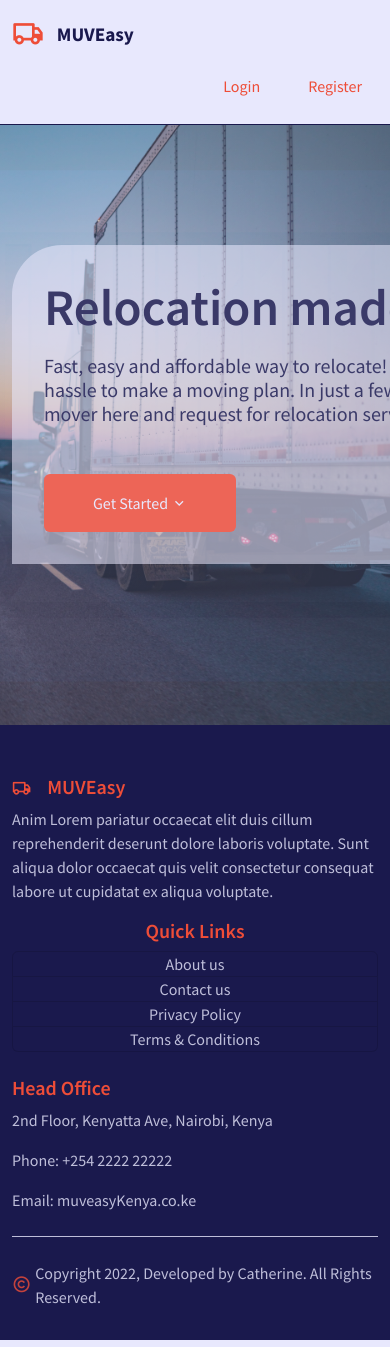
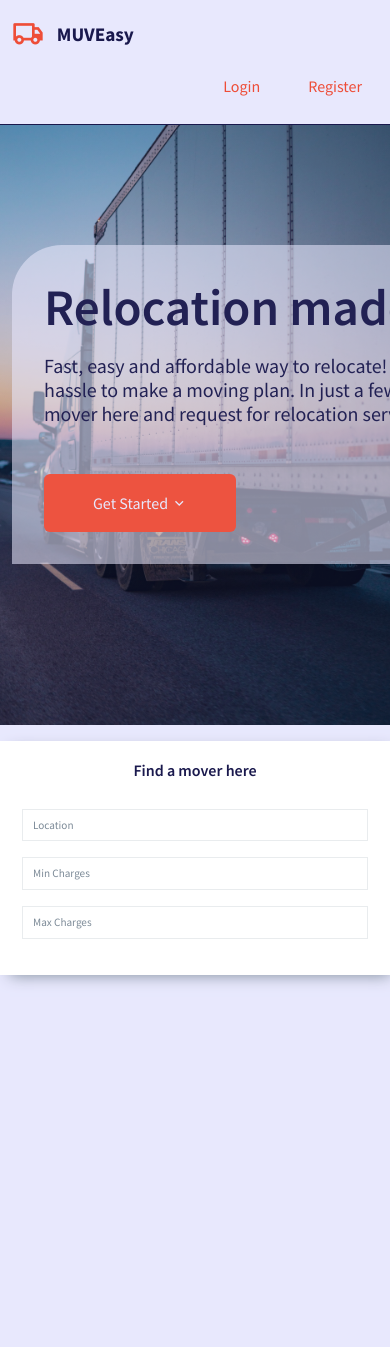
Before and after one commit to esthercate/MUVEasy, a React (Create React App) app in the folder client/: page /home in a window 390 px wide. Shown: the top 1347 px of the page. Built offline with nearby package versions, Linux system fonts and the light colour scheme.

Commit message:
added filter form

```diff
--- a/client/src/components/UI/FindMoverForm.jsx
+++ b/client/src/components/UI/FindMoverForm.jsx
@@ -1,10 +1,25 @@
 import React from 'react'
 import '../../styles/find-mover-form.css'
+import { Form, FormGroup } from "reactstrap";
 
 const FindMoverForm = () => {
   return (
-    <div>FindMoverForm</div>
-  )
+    <Form className="form">
+      <div className=" d-flex align-items-center justify-content-between flex-wrap">
+        <FormGroup className="form__group">
+          <input type="text" placeholder="Location" required />
+        </FormGroup>
+
+        <FormGroup className="form__group">
+          <input type="text" placeholder="Min Charges" required />
+        </FormGroup>
+
+        <FormGroup className="form__group">
+          <input type="text" placeholder="Max Charges" required />
+        </FormGroup>
+      </div>
+    </Form>
+  );
 }
 
 export default FindMoverForm
--- a/client/src/pages/Home.jsx
+++ b/client/src/pages/Home.jsx
@@ -2,6 +2,7 @@ import React from "react";
 import HeroSlider from "../components/UI/HeroSlider";
 import Helmet from "../components/Helmet/Helmet";
 import { Container, Row, Col } from "reactstrap";
+import FindMoverForm from "../components/UI/FindMoverForm";
 
 const Home = () => {
   return (
@@ -11,7 +12,19 @@ const Home = () => {
         <HeroSlider />
 
         <div className="hero_form">
-          <Container></Container>
+          <Container>
+            <Row className="form_row">
+              <Col lg="4" md="4">
+                <div className="find_movers-left">
+                  <h2>Find a mover here</h2>
+                </div>
+              </Col>
+
+              <Col lg="8" md="8" sm="12">
+                <FindMoverForm />
+              </Col>
+            </Row>
+          </Container>
         </div>
       </section>
     </Helmet>
--- a/client/src/styles/find-mover-form.css
+++ b/client/src/styles/find-mover-form.css
@@ -0,0 +1,122 @@
+.find_movers-left{
+    background: linear-gradient(rgb(249, 168, 38, 0.8), rgb(249, 168, 38, 0.8)),
+    url("../assets/truck5.jpg");
+  background-position: center;
+  background-repeat: no-repeat;
+  background-size: cover;
+  padding: 65px 35px;
+}
+
+.find_movers-left h2 {
+  font-weight: 600;
+  font-size: 2rem;
+}
+
+.form__group {
+  width: 30%;
+  margin-bottom: 0;
+}
+
+.form__group input {
+  border: 1px solid #7c8a972a;
+  padding: 8px 10px;
+  width: 100%;
+  outline: none;
+}
+
+.form__group input::placeholder {
+  color: #7c8a97;
+}
+
+.form {
+  background: #fff;
+  padding-top: 55px;
+  padding-bottom: 50px;
+  padding-left: 15px;
+  padding-right: 15px;
+}
+
+.select__group {
+  width: 30%;
+}
+
+.hero_slider-section {
+  position: relative;
+  z-index: 10;
+  margin-bottom: 3200px;
+}
+
+.hero_form {
+  position: absolute;
+  bottom: -100px;
+  z-index: 11;
+  width: 100%;
+}
+
+.form_row {
+  background: #fff;
+  box-shadow: 5px 5px 15px -5px #7c8a97;
+}
+
+@media only screen and (max-width: 992px) {
+  .find_movers-left {
+    padding: 65px 22px;
+  }
+
+  .find_movers-left h2 {
+    font-size: 1.5rem;
+  }
+
+  .form {
+    padding: 30px 10px;
+  }
+
+  .form__group input,
+  .select__group select {
+    padding: 7px 10px;
+    font-size: 0.8rem;
+  }
+
+  .hero_form {
+    bottom: -100px;
+  }
+}
+
+@media only screen and (max-width: 768px) {
+  .find_movers-left {
+    padding-top: 20px;
+    padding-bottom: 0;
+    background: #fff;
+    text-align: center;
+  }
+
+  .form {
+    padding: 20px 10px;
+  }
+}
+
+@media only screen and (max-width: 576px) {
+  .form__group {
+    width: 100%;
+    margin: auto;
+    margin-bottom: 15px;
+  }
+
+  .form__group input {
+    font-size: 0.7rem !important;
+  }
+
+  .select__group {
+    width: 100%;
+    padding-right: 10px;
+    font-size: 0.7rem;
+  }
+
+  .find_movers-left h2 {
+    font-size: 1rem;
+  }
+
+  .hero_form {
+    bottom: -250px;
+  }
+}
```
